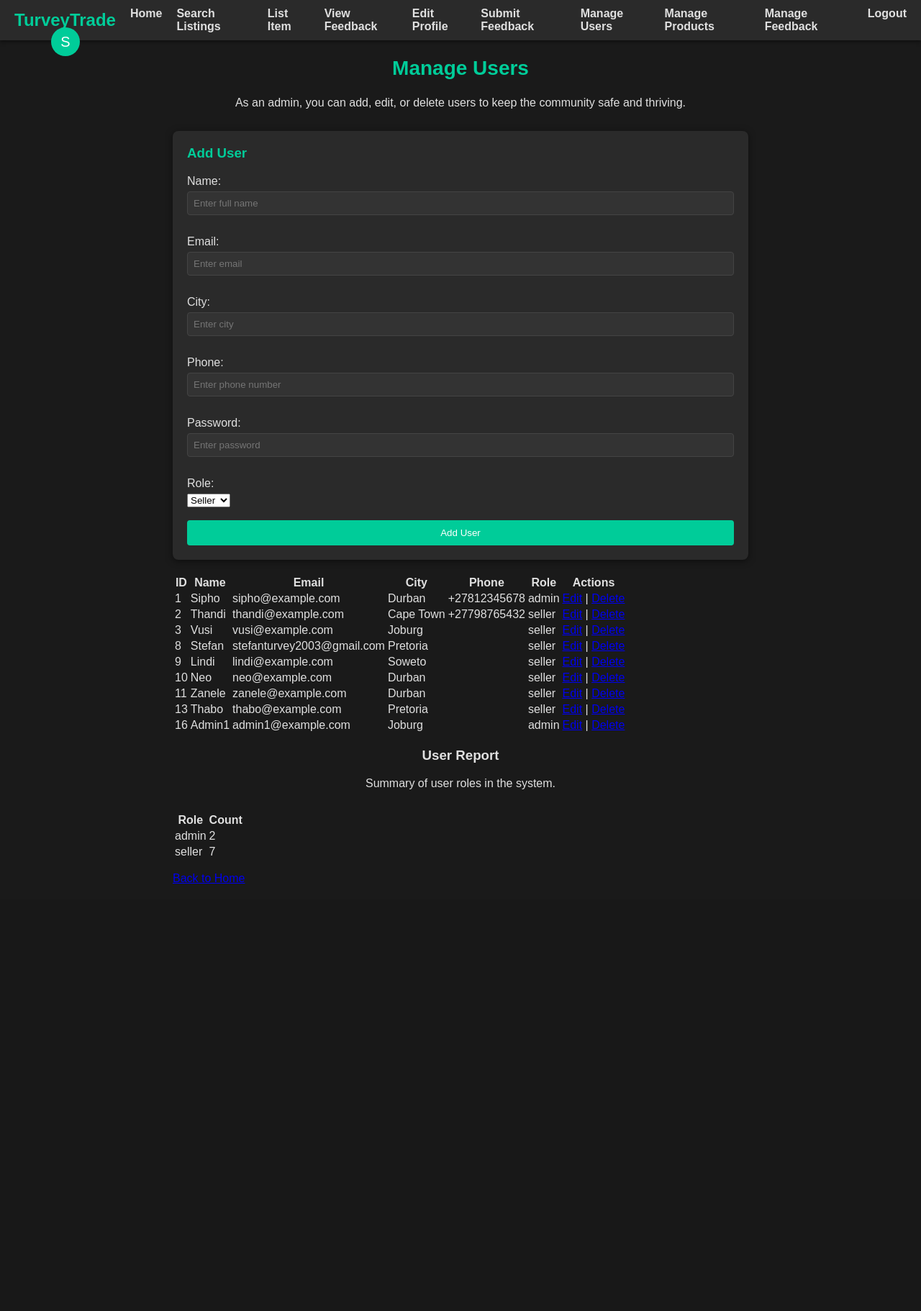
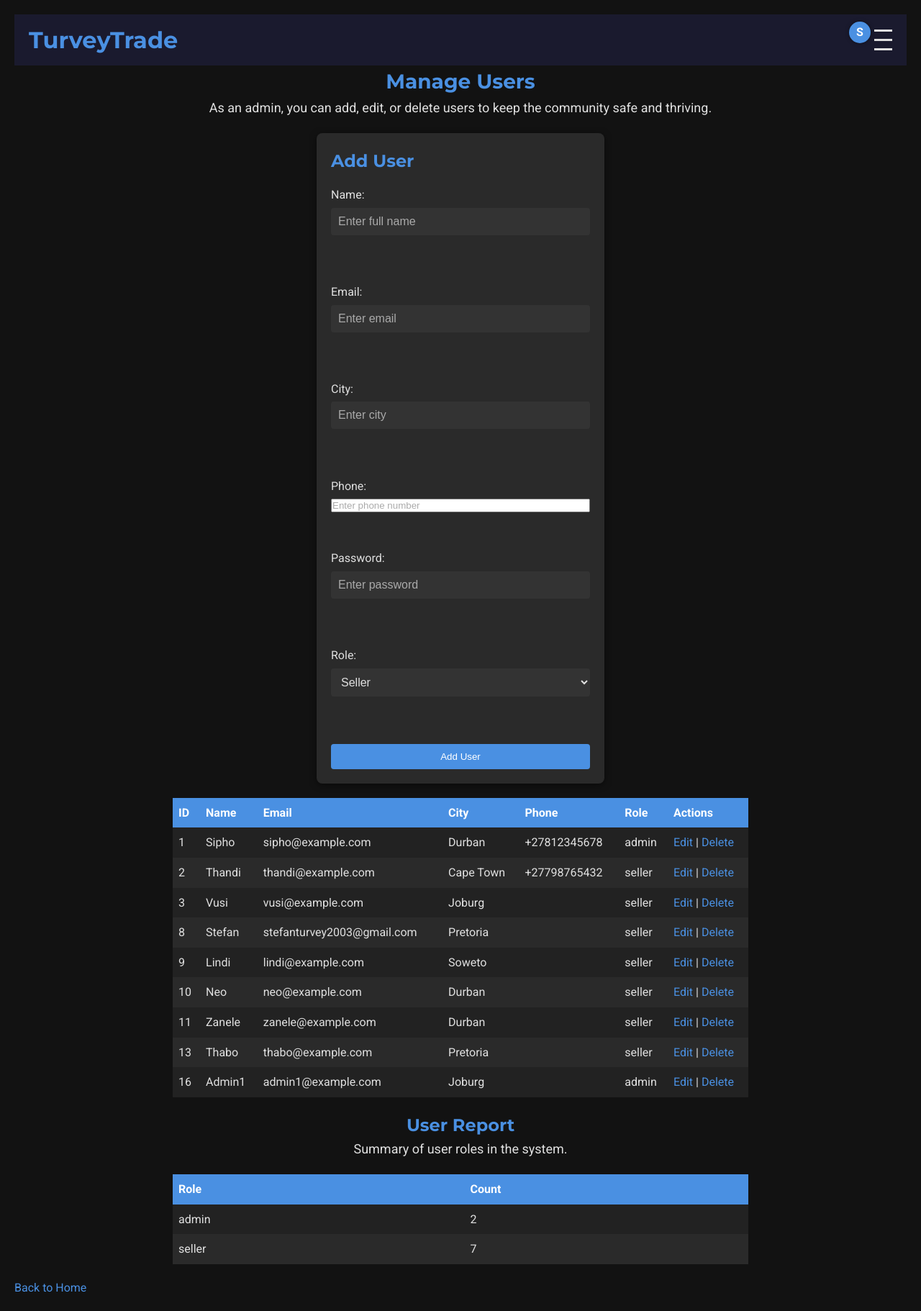
Before and after one commit to Topsy123Turvey/TurveyTrade, a PHP site: page /admin_users.php in a window 1280 px wide. Shown: the whole page at 72% size. Before the commit the page ends 1228 px from the top, so only its background shows below. Run offline with PHP 8.4, Linux system fonts and the light colour scheme; a user stored in the database is signed in; data comes from the database, SQL or seed files in the repository; data that the repository does not hold is empty.

Commit message:
Switched to blue and white colors and updated logo font to Montserrat

```diff
--- a/styles.css
+++ b/styles.css
@@ -1,260 +1,378 @@
-body {
-    font-family: Arial, sans-serif;
-    background-color: #1a1a1a;
-    color: #e0e0e0;
+@import url('https://fonts.googleapis.com/css2?family=Playfair+Display&family=Roboto:wght@400;700&family=Montserrat:wght@700&display=swap');
+
+:root {
+    --primary-color: #4a90e2;
+    --secondary-color: #357abd;
+    --background-color: #121212;
+    --header-background: #1a1a2e;
+    --card-background: #2a2a2a;
+    --text-color: #e0e0e0;
+    --error-color: #ff5555;
+    --success-color: #55ff55;
+    --delete-color: #e63946;
+}
+
+* {
     margin: 0;
     padding: 0;
+    box-sizing: border-box;
 }
 
+body {
+    font-family: 'Roboto', Arial, sans-serif;
+    line-height: 1.6;
+    padding: 20px;
+    background: var(--background-color);
+    color: var(--text-color);
+}
+
+/* Header and Logo */
 header {
-    background-color: #2a2a2a;
-    padding: 10px 20px;
     display: flex;
     justify-content: space-between;
     align-items: center;
-    box-shadow: 0 2px 5px rgba(0, 0, 0, 0.5);
+    background-color: var(--header-background);
+    padding: 10px 20px;
+    color: var(--text-color);
+    position: relative;
 }
 
 header h1 {
-    margin: 0;
-    font-size: 24px;
-    color: #00cc99;
+    font-family: 'Montserrat', sans-serif;
+    font-size: 32px;
+    font-weight: 700;
+    color: var(--primary-color);
 }
 
-main {
-    max-width: 800px;
-    margin: 20px auto;
-    padding: 0 20px;
+/* Hamburger Menu */
+.hamburger {
+    display: flex;
+    flex-direction: column;
+    cursor: pointer;
+    z-index: 1000;
 }
 
+.hamburger span {
+    display: block;
+    width: 25px;
+    height: 3px;
+    background-color: var(--text-color);
+    margin: 5px 0;
+    transition: all 0.3s ease;
+}
+
+.nav-menu {
+    display: none;
+    position: absolute;
+    top: 60px;
+    right: 20px;
+    background-color: var(--header-background);
+    padding: 10px;
+    border-radius: 5px;
+    z-index: 999;
+}
+
+.nav-menu.active {
+    display: block;
+}
+
+.nav-menu ul {
+    list-style: none;
+}
+
+.nav-menu li {
+    margin: 10px 0;
+}
+
+.nav-menu a {
+    color: var(--text-color);
+    text-decoration: none;
+    font-size: 16px;
+    transition: color 0.3s ease;
+}
+
+.nav-menu a:hover {
+    color: var(--primary-color);
+}
+
+/* Profile Indicator */
+.profile {
+    position: absolute;
+    top: 10px;
+    right: 50px;
+}
+
+.profile-icon {
+    width: 30px;
+    height: 30px;
+    background-color: var(--primary-color);
+    color: white;
+    border-radius: 50%;
+    text-align: center;
+    line-height: 30px;
+    font-weight: bold;
+    cursor: pointer;
+    box-shadow: 0 0 5px rgba(0, 0, 0, 0.5);
+}
+
+/* Welcome Message */
 .welcome-message {
     text-align: center;
-    margin-bottom: 30px;
+    margin-bottom: 20px;
 }
 
 .welcome-message h2 {
-    color: #00cc99;
+    font-family: 'Montserrat', sans-serif;
     font-size: 28px;
+    color: var(--primary-color);
 }
 
+.welcome-message h3 {
+    font-family: 'Montserrat', sans-serif;
+    font-size: 24px;
+    color: var(--primary-color);
+}
+
+.welcome-message p {
+    font-size: 18px;
+    color: var(--text-color);
+}
+
+/* Form Container */
 .form-container {
-    background-color: #2a2a2a;
+    max-width: 400px;
+    margin: 0 auto;
     padding: 20px;
+    background: var(--card-background);
     border-radius: 8px;
     box-shadow: 0 2px 10px rgba(0, 0, 0, 0.5);
-    margin-bottom: 20px;
 }
 
 .form-container h3 {
-    color: #00cc99;
-    margin-top: 0;
+    font-family: 'Montserrat', sans-serif;
+    font-size: 24px;
+    color: var(--primary-color);
+    margin-bottom: 15px;
 }
 
-.form-container label {
-    display: block;
-    margin-bottom: 5px;
-    color: #e0e0e0;
-}
-
-.form-container input[type="text"],
-.form-container input[type="email"],
-.form-container input[type="tel"],
-.form-container input[type="password"],
-.form-container input[type="number"],
-.form-container textarea {
-    width: 100%;
-    padding: 8px;
-    margin-bottom: 10px;
-    border: 1px solid #444;
-    border-radius: 4px;
-    background-color: #333;
-    color: #e0e0e0;
-    box-sizing: border-box;
-}
-
-.form-container input[type="file"] {
+.error-message {
+    color: var(--error-color);
     margin-bottom: 10px;
 }
 
-.form-container input[type="submit"] {
-    background-color: #00cc99;
-    color: #fff;
+.success-message {
+    color: var(--success-color);
+    margin-bottom: 10px;
+}
+
+.signup-prompt {
+    margin-top: 15px;
+    font-size: 14px;
+}
+
+.signup-prompt a {
+    color: var(--primary-color);
+    text-decoration: underline;
+    cursor: pointer;
+}
+
+.signup-prompt a:hover {
+    color: var(--secondary-color);
+}
+
+/* Forms */
+form {
+    display: flex;
+    flex-direction: column;
+}
+
+label {
+    margin-bottom: 5px;
+    color: var(--text-color);
+}
+
+input[type="text"], input[type="number"], input[type="email"], input[type="password"], textarea, select {
+    width: 100%;
+    padding: 10px;
+    margin-bottom: 15px;
+    border: 1px solid var(--border-color);
+    border-radius: 4px;
+    font-size: 16px;
+    background-color: #333;
+    color: var(--text-color);
+}
+
+input::placeholder, textarea::placeholder {
+    color: #aaa;
+}
+
+input[type="submit"] {
+    background: var(--primary-color);
+    color: white;
     padding: 10px 20px;
     border: none;
     border-radius: 4px;
     cursor: pointer;
-    width: 100%;
+    transition: background-color 0.3s ease;
 }
 
-.form-container input[type="submit"]:hover {
-    background-color: #009977;
+input[type="submit"]:hover {
+    background: var(--secondary-color);
 }
 
-.signup-prompt {
+/* General Button Style */
+.button {
+    background: var(--primary-color);
+    color: white;
+    padding: 10px 20px;
+    border: none;
+    border-radius: 4px;
+    cursor: pointer;
     text-align: center;
-    margin-top: 10px;
-    color: #e0e0e0;
+    text-decoration: none;
+    display: inline-block;
+    transition: background-color 0.3s ease;
 }
 
-.signup-prompt a {
-    color: #00cc99;
-    text-decoration: none;
+.button:hover {
+    background: var(--secondary-color);
 }
 
-.signup-prompt a:hover {
-    text-decoration: underline;
-}
-
-.feedback {
+/* Listings */
+.listings {
+    display: flex;
+    flex-wrap: wrap;
+    gap: 20px;
+    justify-content: center;
     margin-top: 20px;
 }
 
+.listing {
+    background: var(--card-background);
+    border: 1px solid var(--border-color);
+    padding: 15px;
+    width: 200px;
+    text-align: center;
+    border-radius: 5px;
+    box-shadow: 2px 2px 5px rgba(0, 0, 0, 0.5);
+    transition: transform 0.2s ease, box-shadow 0.2s ease;
+}
+
+.listing:hover {
+    transform: scale(1.02);
+    box-shadow: 0 4px 15px rgba(0, 0, 0, 0.7);
+}
+
+.listing img {
+    max-width: 100%;
+}
+
+/* Feedback */
+.feedback {
+    max-width: 600px;
+    margin: 20px auto;
+}
+
 .feedback-item {
-    background-color: #2a2a2a;
+    background: var(--card-background);
+    border: 1px solid var(--border-color);
     padding: 15px;
-    border-radius: 8px;
-    margin-bottom: 10px;
-    box-shadow: 0 2px 5px rgba(0, 0, 0, 0.5);
+    margin: 10px 0;
+    border-radius: 5px;
+    box-shadow: 2px 2px 5px rgba(0, 0, 0, 0.5);
+    transition: transform 0.2s ease, box-shadow 0.2s ease;
+}
+
+.feedback-item:hover {
+    transform: scale(1.02);
+    box-shadow: 0 4px 15px rgba(0, 0, 0, 0.7);
 }
 
 .feedback-item p {
     margin: 5px 0;
 }
 
-.error-message {
-    color: #ff5555;
-    text-align: center;
-    margin-bottom: 20px;
+.feedback-item strong {
+    color: var(--text-color);
 }
 
-.success-message {
-    color: #55ff55;
-    text-align: center;
-    margin-bottom: 20px;
+/* Buttons */
+.paypal-btn {
+    background: #0070ba;
+    color: white;
+    padding: 10px 20px;
+    border: none;
+    border-radius: 4px;
+    cursor: pointer;
+    margin-top: 10px;
+    transition: background-color 0.3s ease;
 }
 
-.hamburger {
-    display: none;
-    flex-direction: column;
-    cursor: pointer;
-    position: absolute;
-    top: 20px;
-    right: 10px;
+.paypal-btn:hover {
+    background: #005ea6;
 }
 
-.hamburger span {
-    width: 25px;
-    height: 3px;
-    background-color: #e0e0e0;
-    margin: 2px 0;
-    transition: all 0.3s ease;
+.whatsapp-btn {
+    background: #25d366;
+    color: white;
+    padding: 10px 20px;
+    border: none;
+    border-radius: 4px;
+    cursor: pointer;
+    margin-top: 10px;
+    text-decoration: none;
+    display: inline-block;
+    transition: background-color 0.3s ease;
 }
 
-.nav-menu {
-    display: flex;
+.whatsapp-btn:hover {
+    background: #20b958;
 }
 
-.nav-menu ul {
-    list-style: none;
-    padding: 0;
-    margin: 0;
-    display: flex;
+/* Links */
+a {
+    color: var(--primary-color);
+    text-decoration: none;
+    transition: color 0.3s ease;
 }
 
-.nav-menu li {
-    margin-left: 20px;
+a:hover {
+    color: var(--secondary-color);
 }
 
-.nav-menu a {
-    color: #e0e0e0;
-    text-decoration: none;
-    font-weight: bold;
+/* Tables */
+table {
+    border-collapse: collapse;
+    width: 100%;
+    max-width: 800px;
+    margin: 20px auto;
+    background: var(--card-background);
 }
 
-.nav-menu a:hover {
-    color: #00cc99;
+th, td {
+    border: 1px solid var(--border-color);
+    padding: 8px;
+    text-align: left;
+    color: var(--text-color);
 }
 
-.profile {
-    position: relative;
+th {
+    background: var(--primary-color);
+    color: white;
 }
 
-.profile-icon {
-    width: 40px;
-    height: 40px;
-    background-color: #00cc99;
-    color: #fff;
-    border-radius: 50%;
-    display: flex;
-    align-items: center;
-    justify-content: center;
-    font-size: 20px;
-    cursor: pointer;
-    position: absolute;
-    top: 10px;
-    right: 50px;
+tr:nth-child(even) {
+    background: #222;
 }
 
-.profile-icon:hover {
-    background-color: #009977;
-}
-
-.profile-info {
-    display: none;
-    position: absolute;
-    top: 50px;
-    right: 0;
-    background-color: #2a2a2a;
-    padding: 10px;
-    border-radius: 4px;
-    box-shadow: 0 2px 5px rgba(0, 0, 0, 0.5);
-    color: #e0e0e0;
-}
-
-.profile:hover .profile-info {
-    display: block;
-}
-
-@media (max-width: 768px) {
-    .hamburger {
-        display: flex;
-    }
-
-    .nav-menu {
-        display: none;
-        width: 100%;
-        position: absolute;
-        top: 60px;
-        left: 0;
-        background-color: #2a2a2a;
-        padding: 10px 0;
-    }
-
-    .nav-menu.active {
-        display: block;
-    }
-
-    .nav-menu ul {
-        flex-direction: column;
-        align-items: center;
-    }
-
-    .nav-menu li {
-        margin: 10px 0;
-    }
-
-    .profile-icon {
-        right: 60px;
-    }
-}
-
+/* Profile Modal */
 .profile-modal {
     display: none;
     position: fixed;
     top: 50%;
     left: 50%;
     transform: translate(-50%, -50%);
-    background: #2a2a2a;
+    background: var(--card-background);
     padding: 20px;
     border-radius: 8px;
     box-shadow: 0 2px 10px rgba(0, 0, 0, 0.5);
@@ -267,17 +385,17 @@ main {
 
 .profile-content h3 {
     margin-bottom: 15px;
-    color: #00cc99;
+    color: var(--primary-color);
 }
 
 .profile-content p {
     margin: 5px 0;
-    color: #e0e0e0;
+    color: var(--text-color);
 }
 
 .profile-content button {
     margin-top: 15px;
-    background: #00cc99;
+    background: var(--primary-color);
     color: white;
     padding: 10px 20px;
     border: none;
@@ -286,11 +404,16 @@ main {
 }
 
 .profile-content button:hover {
-    background: #009977;
+    background: var(--secondary-color);
 }
 
 .delete-btn {
-    background: #e63946;
+    background: var(--delete-color);
+    color: white;
+    padding: 10px 20px;
+    border: none;
+    border-radius: 4px;
+    cursor: pointer;
 }
 
 .delete-btn:hover {
```
